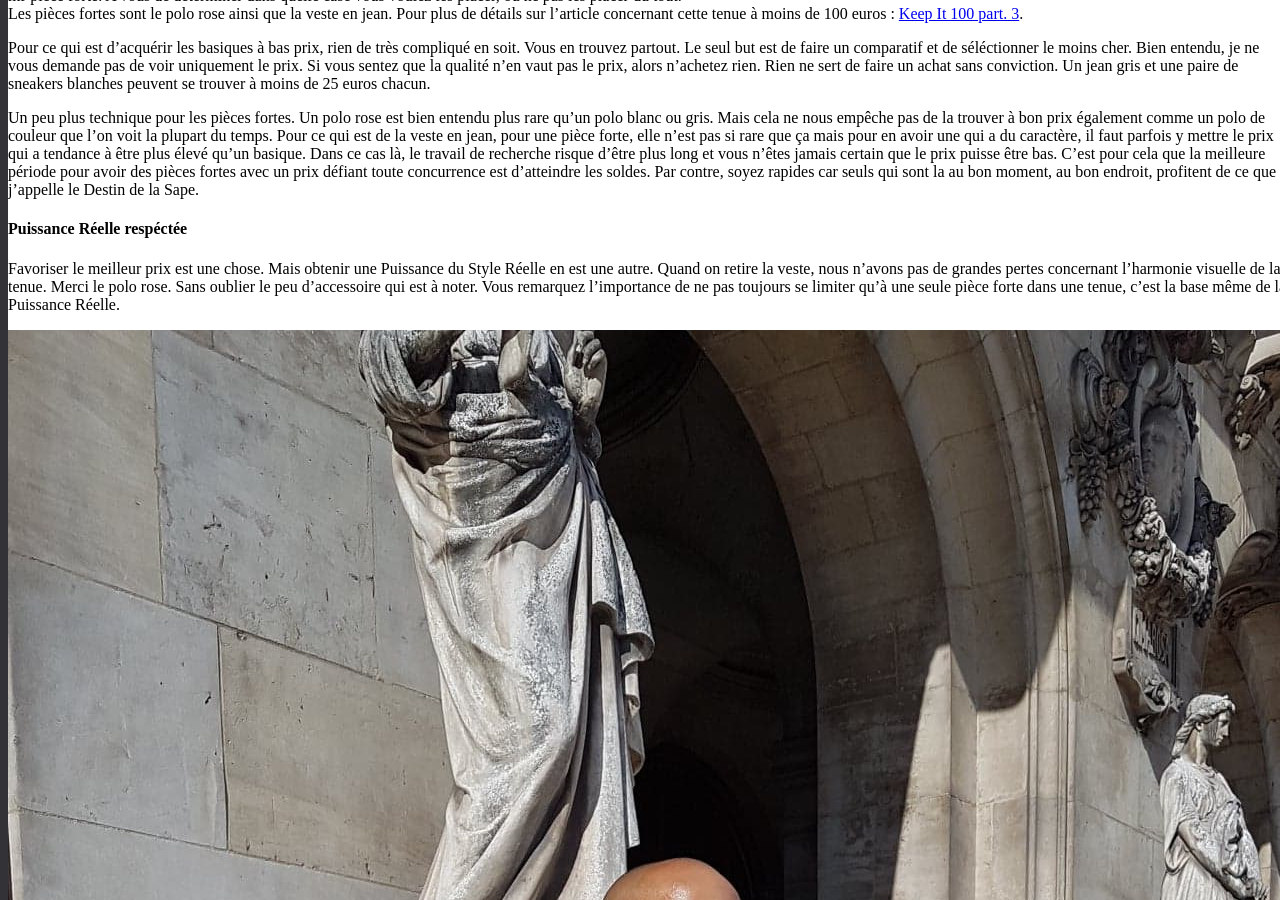
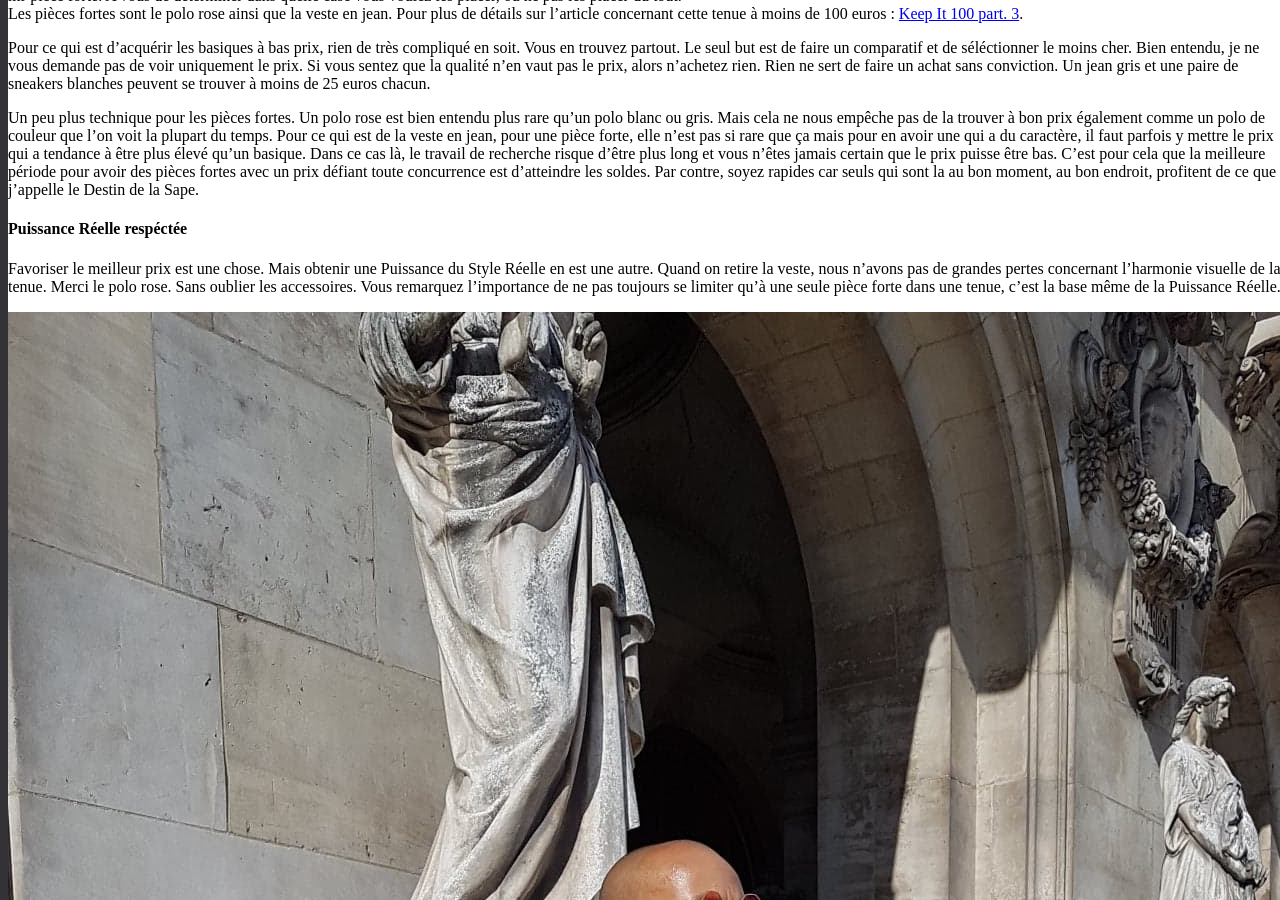
Before and after one commit to darkh2/darkh2.github.io, a Jekyll site: the page built from _posts/2019-04-01-L'Efficience-du-Style.md, in a window 1280 px wide and 900 px high, scrolled down 1607 px. Built offline with Jekyll 4.4.1, drawn with Linux system fonts in a browser that asks for light colours; comment, search, counter and statistics services are not loaded.

Commit message:
Update 2019-04-01-L'Efficience-du-Style.md

```diff
--- a/_posts/2019-04-01-L'Efficience-du-Style.md
+++ b/_posts/2019-04-01-L'Efficience-du-Style.md
@@ -37,7 +37,7 @@
 
 #### Puissance Réelle respéctée
 
-Favoriser le meilleur prix est une chose. Mais obtenir une Puissance du Style Réelle en est une autre. Quand on retire la veste, nous n'avons pas de grandes pertes concernant l'harmonie visuelle de la tenue. Merci le polo rose. Sans oublier le peu d'accessoire qui est à noter. Vous remarquez l'importance de ne pas toujours se limiter qu'à une seule pièce forte dans une tenue, c'est la base même de la Puissance Réelle.
+Favoriser le meilleur prix est une chose. Mais obtenir une Puissance du Style Réelle en est une autre. Quand on retire la veste, nous n'avons pas de grandes pertes concernant l'harmonie visuelle de la tenue. Merci le polo rose. Sans oublier les accessoires. Vous remarquez l'importance de ne pas toujours se limiter qu'à une seule pièce forte dans une tenue, c'est la base même de la Puissance Réelle.
 
 ![heattoschoolpolo]({{site.url}}/{{site.baseurl}}img/heattoschoolpolo.jpeg)
 
```
